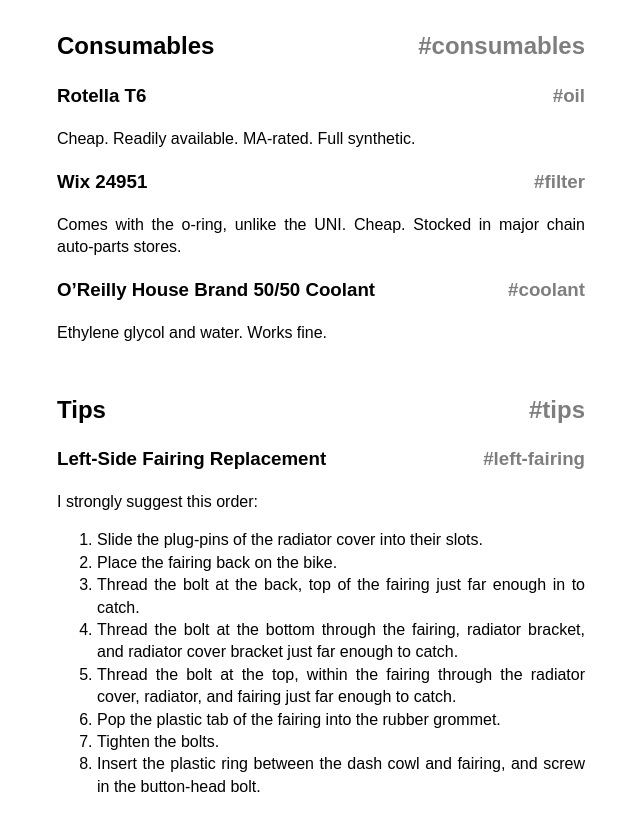
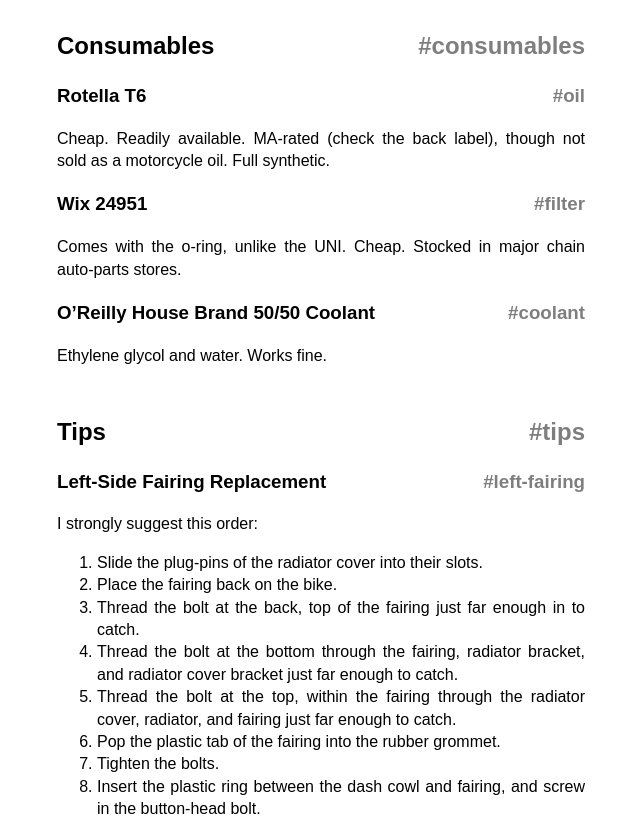
Before and after one commit to kemitchell/klr.kemitchell.com, a plain HTML site: page index.html in a window 1280 px wide. Shown: the part 4400-5237 px from the top of the page, without its empty margins (319-959 px from the left). Before the commit the page ends 5214 px from the top, so only its background shows below. Drawn offline with Linux system fonts and the light colour scheme.

Commit message:
Hint on T6 MA rating

```diff
--- a/index.html
+++ b/index.html
@@ -89,7 +89,7 @@
       <h2 id=consumables>Consumables</h2>
 
       <h3 id=oil>Rotella T6</h3>
-      <p>Cheap.  Readily available.  MA-rated.  Full synthetic.</p>
+      <p>Cheap.  Readily available.  MA-rated (check the back label), though not sold as a motorcycle oil.  Full synthetic.</p>
 
       <h3 id=filter>Wix 24951</h3>
       <p>Comes with the o-ring, unlike the UNI.  Cheap.  Stocked in major chain auto-parts stores.</p>
```
